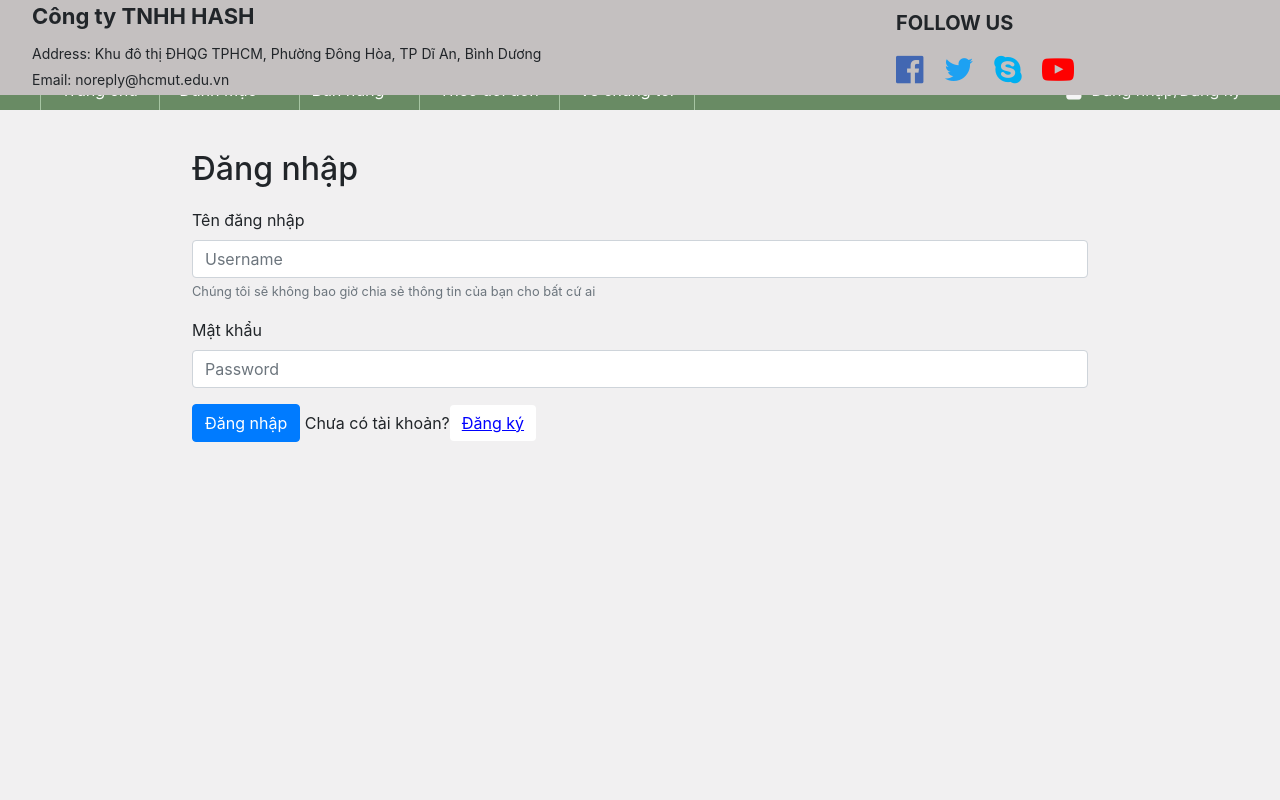
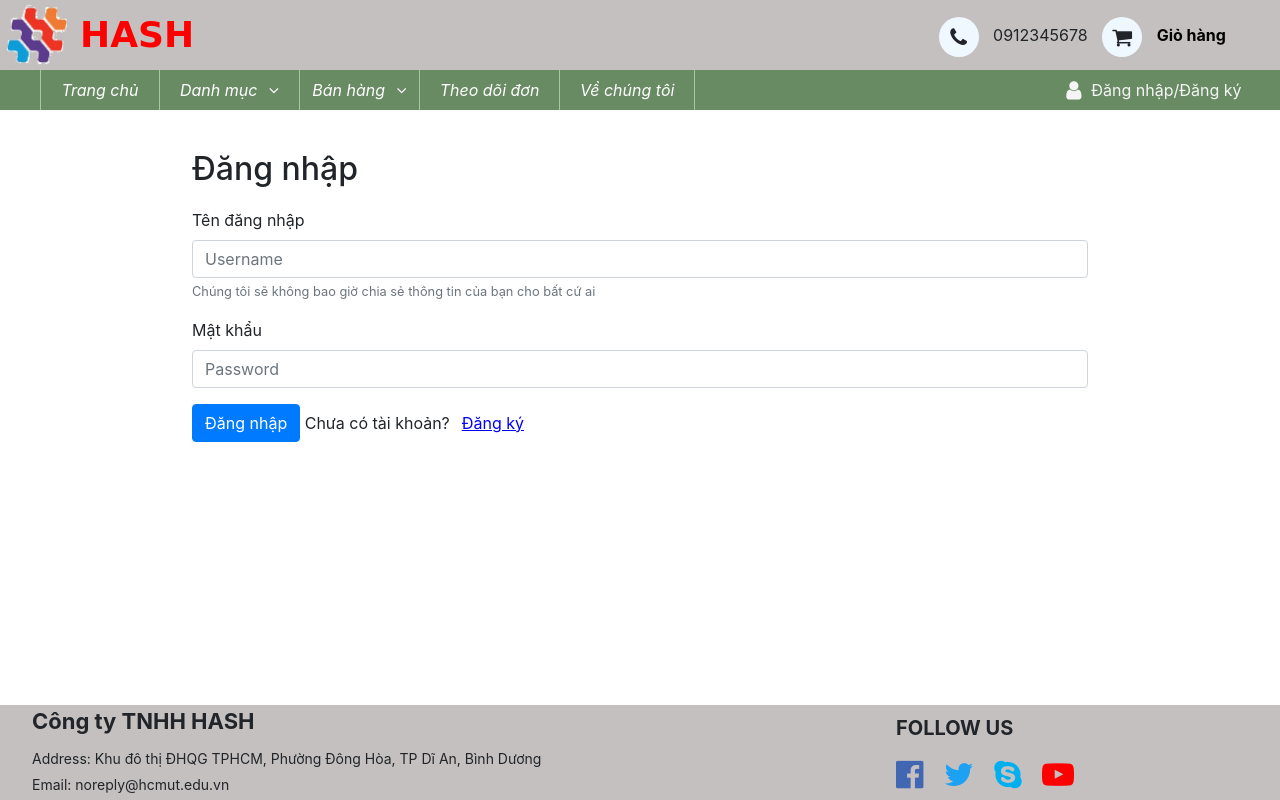
Before and after one commit to baosonnguyendang/web2, a PHP site: page /login.php in a window 1280 px wide. Run offline with PHP 8.4, Linux system fonts and the light colour scheme.

Commit message:
sửa footer tiếp nữa

```diff
--- a/login.php
+++ b/login.php
@@ -19,7 +19,7 @@
         }
     </style>
 </head>
-<body>
+<body style="background-color: #fff !important;">
     <div>
         <div id='header'>
             <img src='./images/logo.jpg' alt=''>
@@ -171,7 +171,7 @@
         </div>
     </div>
 
-    <div class='footer' id='footer1'>
+    <div class='footer' id=''>
         <div id='f1'>
             <p style='font-size: 22px; margin-bottom: 10px;'><b>Công ty TNHH HASH</b></p>
             <p style='font-size: 14px; margin-bottom: 5px;'>Address: Khu đô thị ĐHQG TPHCM, Phường Đông Hòa, TP Dĩ An, Bình Dương</p>
--- a/manage.php
+++ b/manage.php
@@ -98,7 +98,7 @@
         </div>
     </div>
 
-    <div class='footer' id='footer1'>
+    <div class='footer' id=''>
         <div id='f1'>
             <p style='font-size: 22px; margin-bottom: 10px;'><b>Công ty TNHH HASH</b></p>
             <p style='font-size: 14px; margin-bottom: 5px;'>Address: Khu đô thị ĐHQG TPHCM, Phường Đông Hòa, TP Dĩ An, Bình Dương</p>
--- a/tracking.php
+++ b/tracking.php
@@ -104,7 +104,7 @@
         </div>
     </div>
 
-    <div class='footer' id='footer1'>
+    <div class='footer' id=''>
         <div id='f1'>
             <p style='font-size: 22px; margin-bottom: 10px;'><b>Công ty TNHH HASH</b></p>
             <p style='font-size: 14px; margin-bottom: 5px;'>Address: Khu đô thị ĐHQG TPHCM, Phường Đông Hòa, TP Dĩ An, Bình Dương</p>
--- a/upload.php
+++ b/upload.php
@@ -103,7 +103,7 @@
             <input type="submit" value="Đăng">
         </form>
     </div>
-    <div class='footer' id='footer1'>
+    <div class='footer' id=''>
         <div id='f1'>
             <p style='font-size: 22px; margin-bottom: 10px;'><b>Công ty TNHH HASH</b></p>
             <p style='font-size: 14px; margin-bottom: 5px;'>Address: Khu đô thị ĐHQG TPHCM, Phường Đông Hòa, TP Dĩ An, Bình Dương</p>
```
